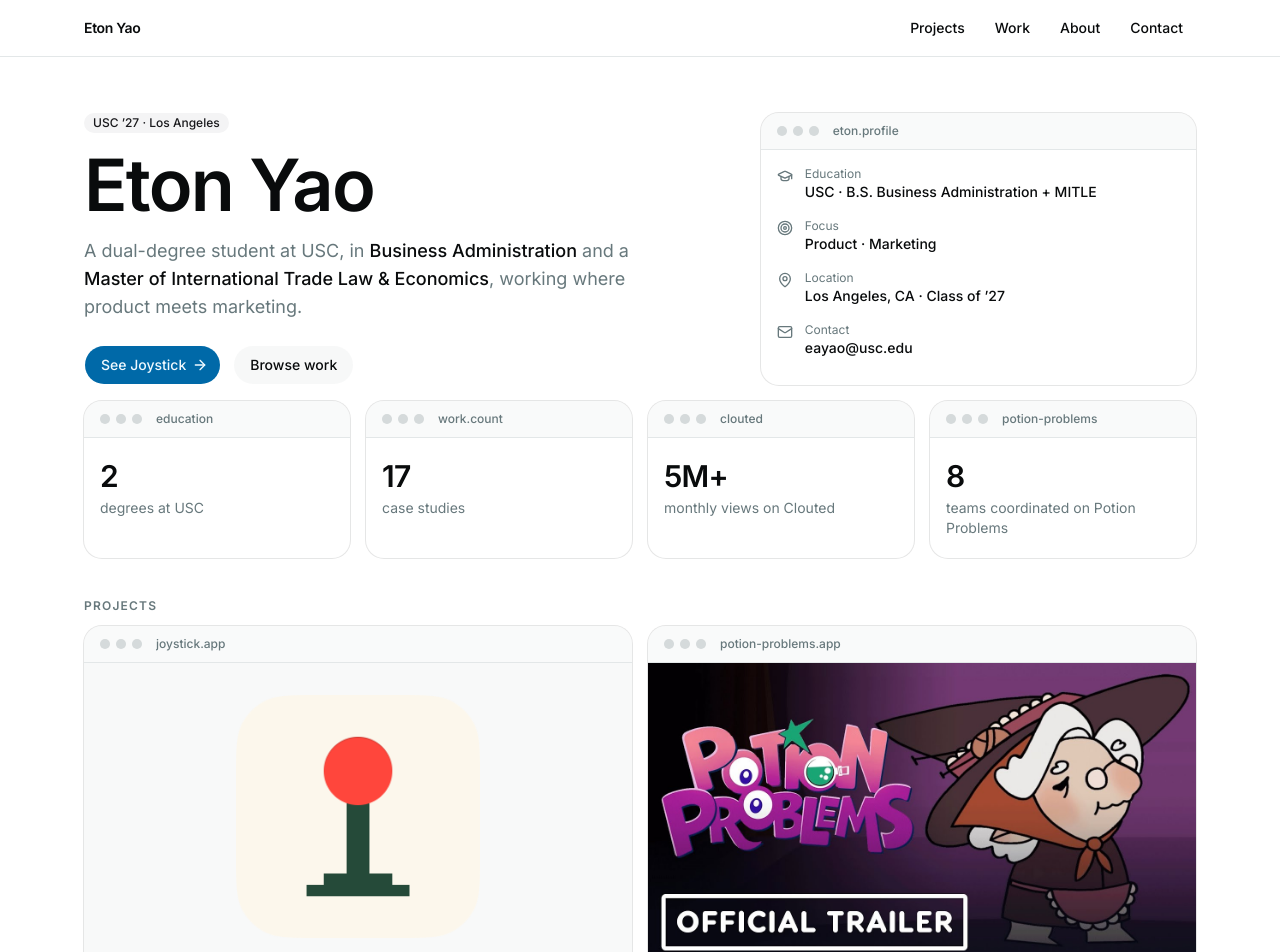
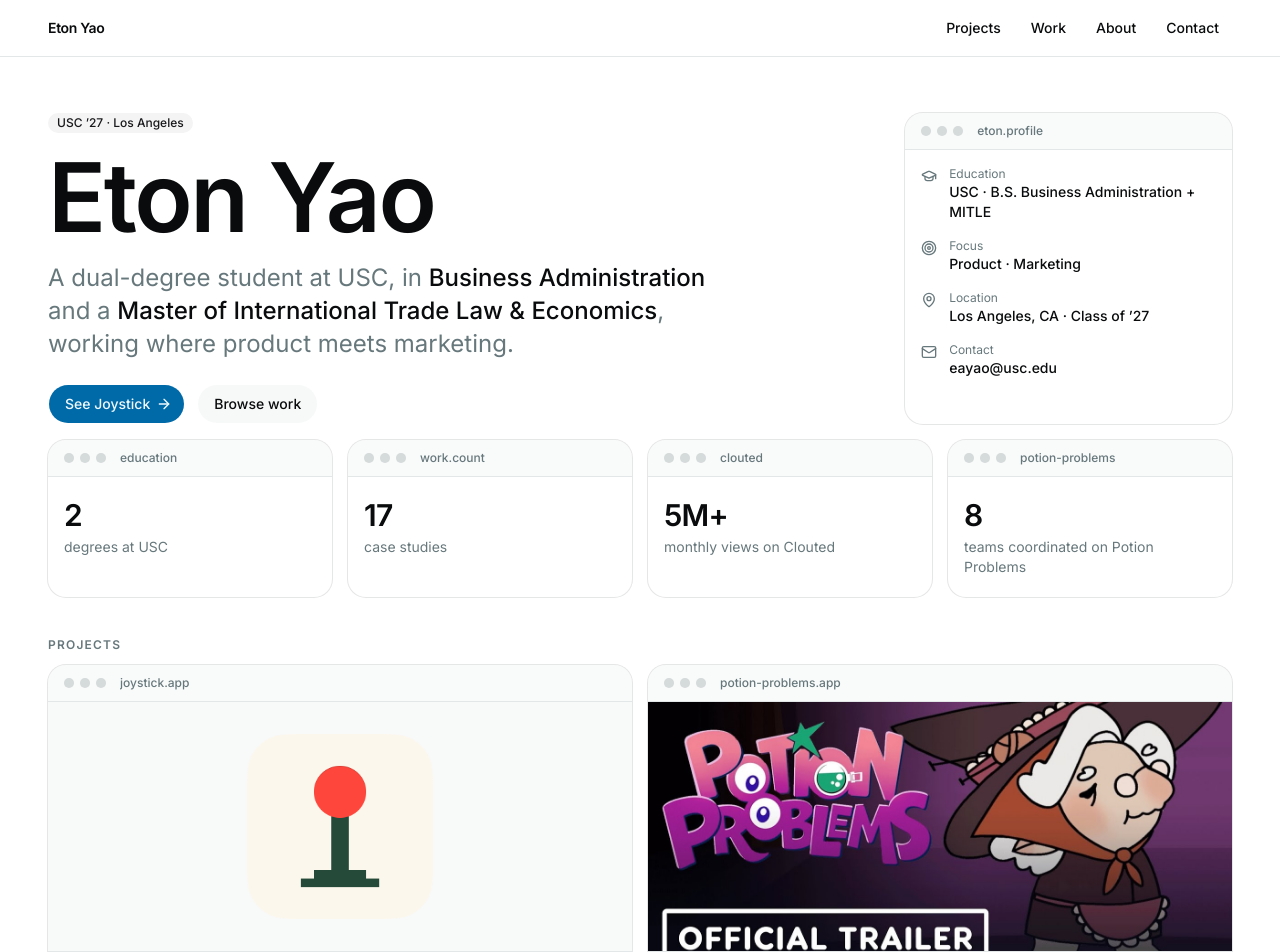
Before and after one commit to etonyao/etonyao.com, a Next.js app: page / in a window 1280 px wide. Shown: the top 952 px of the page. Built offline with nearby package versions, Linux system fonts and the light colour scheme.

Commit message:
Full-width layout across the site; tune wide-screen hero and card images
Co-Authored-By: Claude Sonnet 5.5 <noreply@anthropic.com>

```diff
--- a/app/page.tsx
+++ b/app/page.tsx
@@ -27,13 +27,13 @@ export default function Home() {
   const selected = SELECTED.map((s) => projects.find((p) => p.slug === s)).filter((p) => !!p);
 
   return (
-    <div className="mx-auto max-w-6xl px-5 pb-4">
+    <div className="w-full px-5 sm:px-8 lg:px-12 pb-4">
       {/* Hero */}
-      <section className="grid gap-4 pt-10 sm:pt-14 lg:grid-cols-5">
-        <div className="flex flex-col justify-center lg:col-span-3 lg:pr-8">
+      <section className="grid gap-4 pt-10 sm:pt-14 lg:grid-cols-5 xl:grid-cols-7">
+        <div className="flex flex-col justify-center lg:col-span-3 lg:pr-8 xl:col-span-5">
           <Badge variant="secondary" className="w-fit">USC &rsquo;27 · Los Angeles</Badge>
-          <h1 className="mt-4 font-heading text-5xl font-semibold tracking-tight sm:text-7xl">Eton Yao</h1>
-          <p className="mt-4 max-w-xl text-lg text-muted-foreground">
+          <h1 className="mt-4 font-heading text-5xl font-semibold tracking-tight sm:text-7xl xl:text-8xl">Eton Yao</h1>
+          <p className="mt-4 max-w-2xl text-lg text-muted-foreground xl:text-2xl xl:leading-snug">
             A dual-degree student at USC, in{" "}
             <strong className="font-medium text-foreground">Business Administration</strong> and a{" "}
             <strong className="font-medium text-foreground">Master of International Trade Law &amp; Economics</strong>,
@@ -49,7 +49,7 @@ export default function Home() {
           </div>
         </div>
 
-        <Window title="eton.profile" className="lg:col-span-2">
+        <Window title="eton.profile" className="lg:col-span-2 xl:col-span-2">
           <dl className="flex flex-col gap-4 text-sm">
             <div className="flex gap-3">
               <GraduationCapIcon className="mt-0.5 size-4 shrink-0 text-muted-foreground" />
@@ -111,7 +111,7 @@ export default function Home() {
             All work <ArrowRightIcon data-icon="inline-end" />
           </Link>
         </div>
-        <div className="grid gap-4 sm:grid-cols-2 lg:grid-cols-3">
+        <div className="grid gap-4 sm:grid-cols-2 lg:grid-cols-3 min-[1800px]:grid-cols-6">
           {selected.map((p) => (
             <Link key={p.slug} href={`/work/${p.slug}`} className="group block">
               <Window title={`${p.slug}.md`} className="h-full transition-shadow group-hover:shadow-md" bodyClassName="flex h-full flex-col gap-2">
--- a/app/products/[slug]/page.tsx
+++ b/app/products/[slug]/page.tsx
@@ -24,7 +24,7 @@ export default async function ProductPage({ params }: { params: Promise<{ slug:
   if (!product) notFound();
 
   return (
-    <article className="mx-auto max-w-5xl px-5 pt-12 pb-4 sm:pt-16">
+    <article className="w-full px-5 sm:px-8 lg:px-12 pt-12 pb-4 sm:pt-16">
       <Link href="/#products" className="text-sm text-muted-foreground hover:text-foreground">← Projects</Link>
 
       <header className="mt-6 grid items-center gap-8 md:grid-cols-[3fr_2fr]">
--- a/app/work/[slug]/page.tsx
+++ b/app/work/[slug]/page.tsx
@@ -23,7 +23,7 @@ export default async function CaseStudyPage({ params }: { params: Promise<{ slug
   if (!study) notFound();
 
   return (
-    <article className="mx-auto max-w-3xl px-5 pt-12 sm:pt-16">
+    <article className="mx-auto max-w-4xl px-5 pt-12 sm:pt-16">
       <Link href="/work" className="text-sm text-muted-foreground hover:text-foreground">← Work</Link>
 
       <header className="mt-6">
--- a/app/work/page.tsx
+++ b/app/work/page.tsx
@@ -9,7 +9,7 @@ export const metadata: Metadata = {
 
 export default function WorkPage() {
   return (
-    <div className="mx-auto max-w-5xl px-5 pt-12 sm:pt-16">
+    <div className="w-full px-5 sm:px-8 lg:px-12 pt-12 sm:pt-16">
       <h1 className="font-heading text-4xl font-semibold tracking-tight">Work</h1>
       <p className="mt-3 max-w-2xl text-muted-foreground">
         Case studies from product management, marketing and program work.
--- a/components/product-card.tsx
+++ b/components/product-card.tsx
@@ -9,7 +9,7 @@ export function ProductCard({ product }: { product: Product }) {
   return (
     <Link href={`/products/${product.slug}`} className="group block h-full">
       <Window title={`${product.slug}.app`} className="h-full transition-shadow group-hover:shadow-md" bodyClassName="flex h-full flex-col gap-4 p-0">
-        <div className="relative aspect-[16/9] border-b bg-muted/50">
+        <div className="relative aspect-[16/9] border-b bg-muted/50 xl:aspect-[21/9]">
           <Image
             src={product.image}
             alt={product.imageAlt}
--- a/components/site-footer.tsx
+++ b/components/site-footer.tsx
@@ -5,7 +5,7 @@ export function SiteFooter() {
   return (
     <footer className="mt-12">
       <Separator />
-      <div className="mx-auto flex max-w-6xl flex-col gap-2 px-5 py-8 text-sm text-muted-foreground sm:flex-row sm:items-center sm:justify-between">
+      <div className="flex w-full flex-col gap-2 px-5 sm:px-8 lg:px-12 py-8 text-sm text-muted-foreground sm:flex-row sm:items-center sm:justify-between">
         <p>© {new Date().getFullYear()} Eton Yao · USC &rsquo;27 · Los Angeles</p>
         <div className="flex gap-4">
           <Link href="mailto:eayao@usc.edu" className="hover:text-foreground">Email</Link>
--- a/components/site-header.tsx
+++ b/components/site-header.tsx
@@ -18,7 +18,7 @@ export function SiteHeader() {
   const [open, setOpen] = useState(false);
   return (
     <header className="sticky top-0 z-40 border-b bg-background/80 backdrop-blur">
-      <div className="mx-auto flex h-14 max-w-6xl items-center justify-between px-5">
+      <div className="flex h-14 w-full items-center justify-between px-5 sm:px-8 lg:px-12">
         <Link href="/" className="font-heading text-sm font-semibold tracking-tight">
           Eton Yao
         </Link>
```
